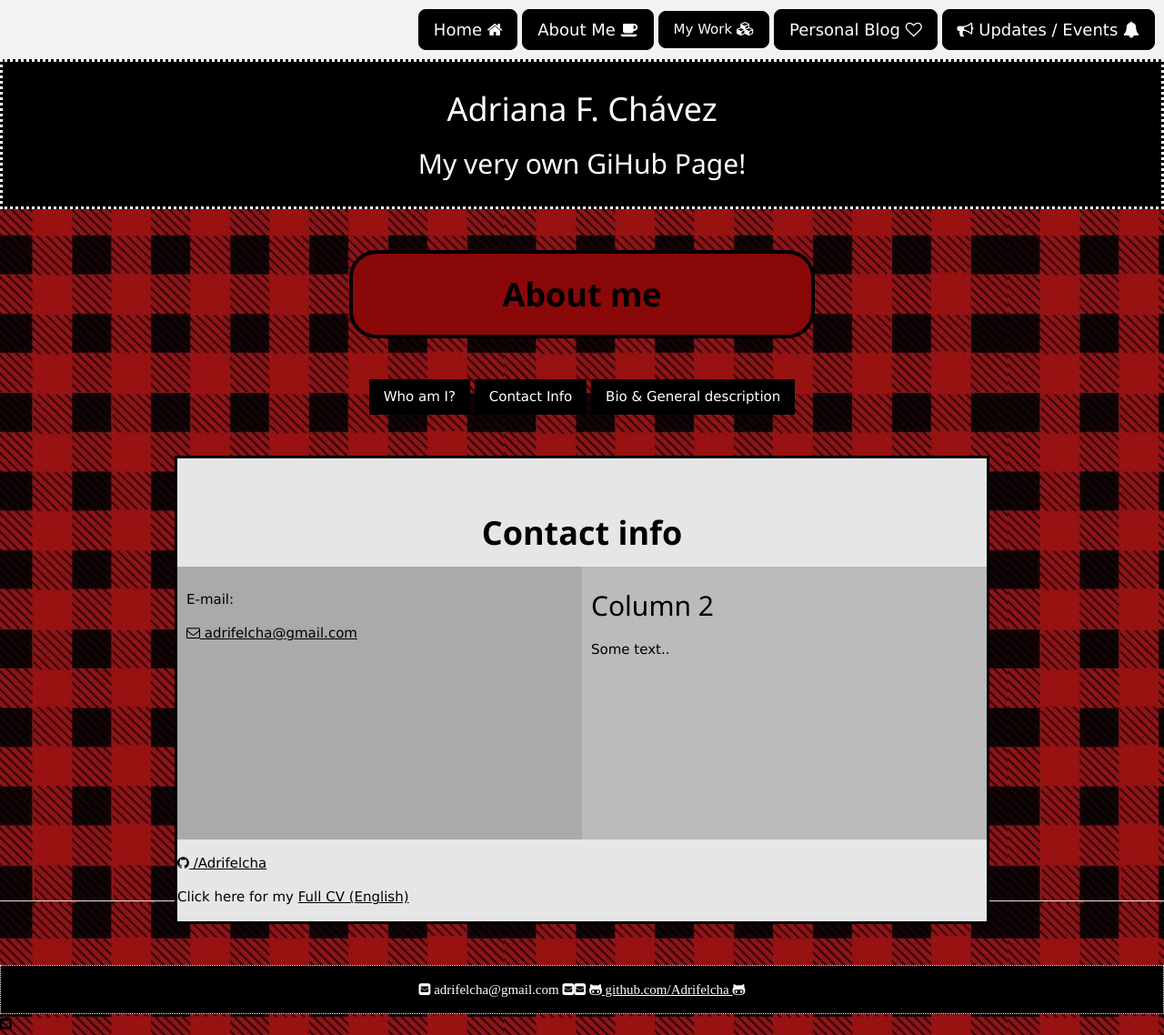
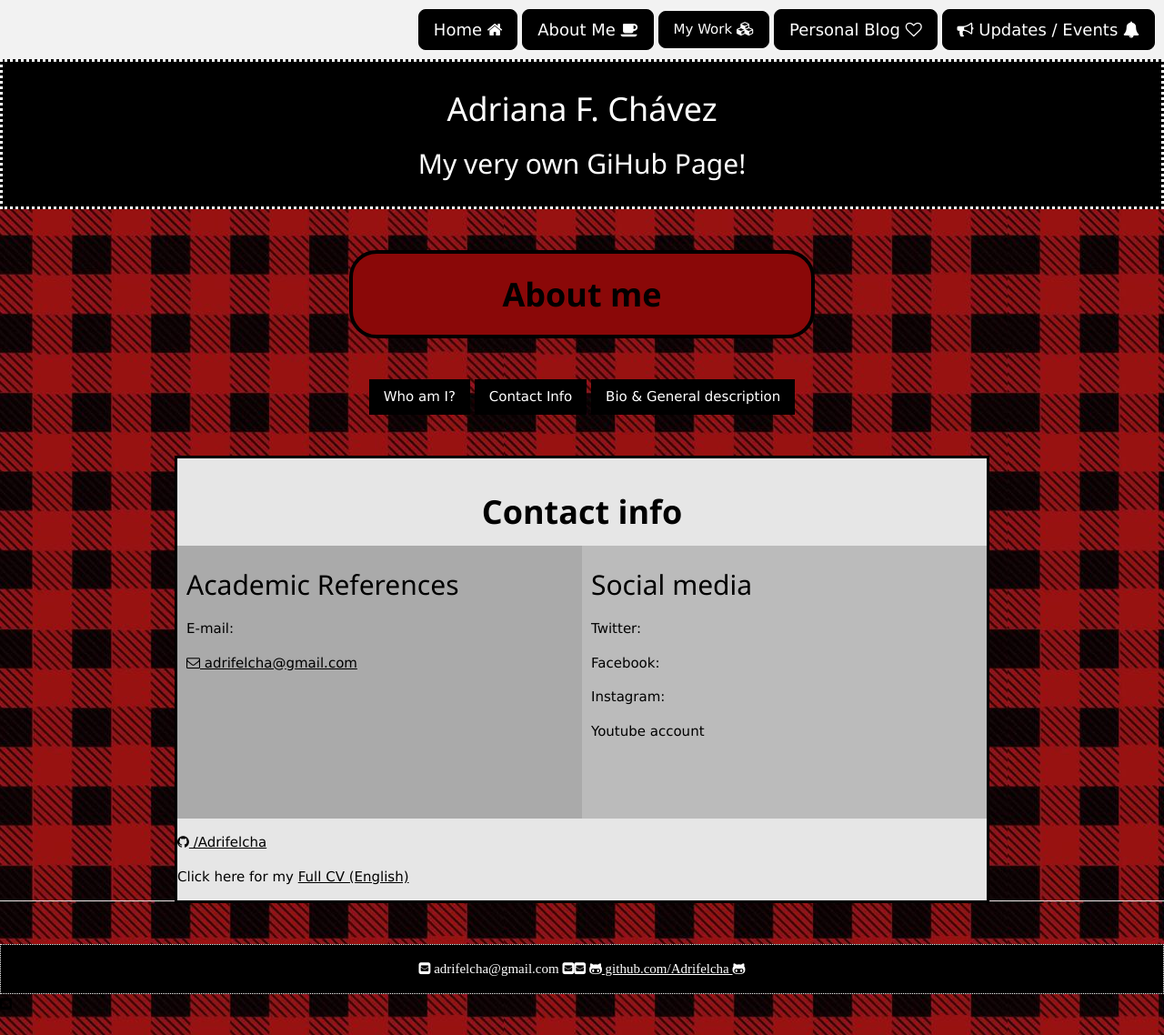
Before and after one commit to Adrifelcha/Adrifelcha-github.io, a Jekyll site: the page built from about/contact.html, in a window 1280 px wide. Shown: the whole page at 91% size. Built offline with Jekyll 4.4.1, drawn with Linux system fonts in a browser that asks for light colours.

Commit message:
Update contact.html

```diff
--- a/about/contact.html
+++ b/about/contact.html
@@ -17,19 +17,23 @@ title: About me
 
 		<br><br>
 		<div class="container">
-		<br><br>
+		<br>
 			<center><h1><b>Contact info</b></h1></center>
 
 		<div class="row">
   			<div class="column" style="background-color:#aaa;">
+				<h2>Academic References</h2>
     				<p>E-mail:</p>
 				<a class='link' href="adrifelcha@gmail.com"><i class='fa fa-envelope-o'></i> adrifelcha@gmail.com </a>
 
 
   			</div>
   			<div class="column" style="background-color:#bbb;">
-    				<h2>Column 2</h2>
-    				<p>Some text..</p>
+    				<h2>Social media</h2>
+    				<p>Twitter:</p>
+				<p>Facebook:</p>
+				<p>Instagram:</p>
+				<p>Youtube account</p>
   			</div>
 		</div>
 
```
